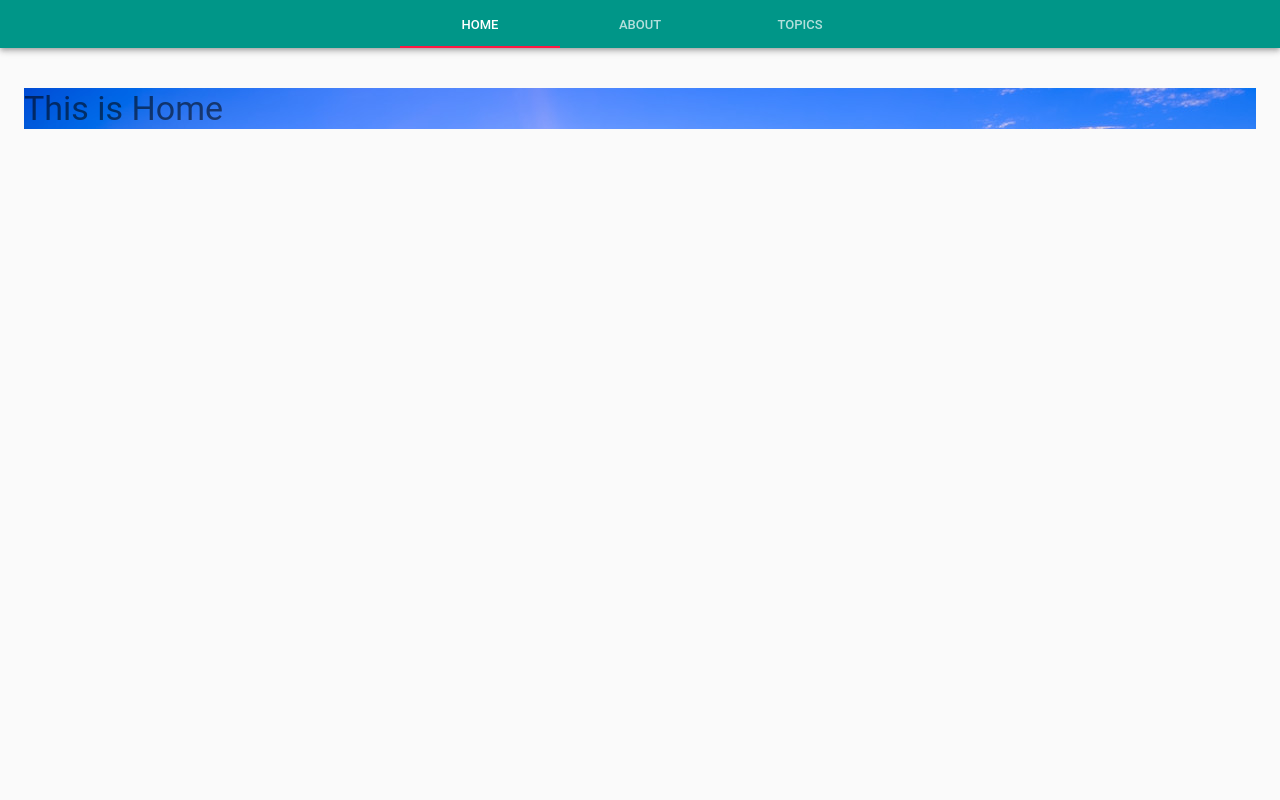
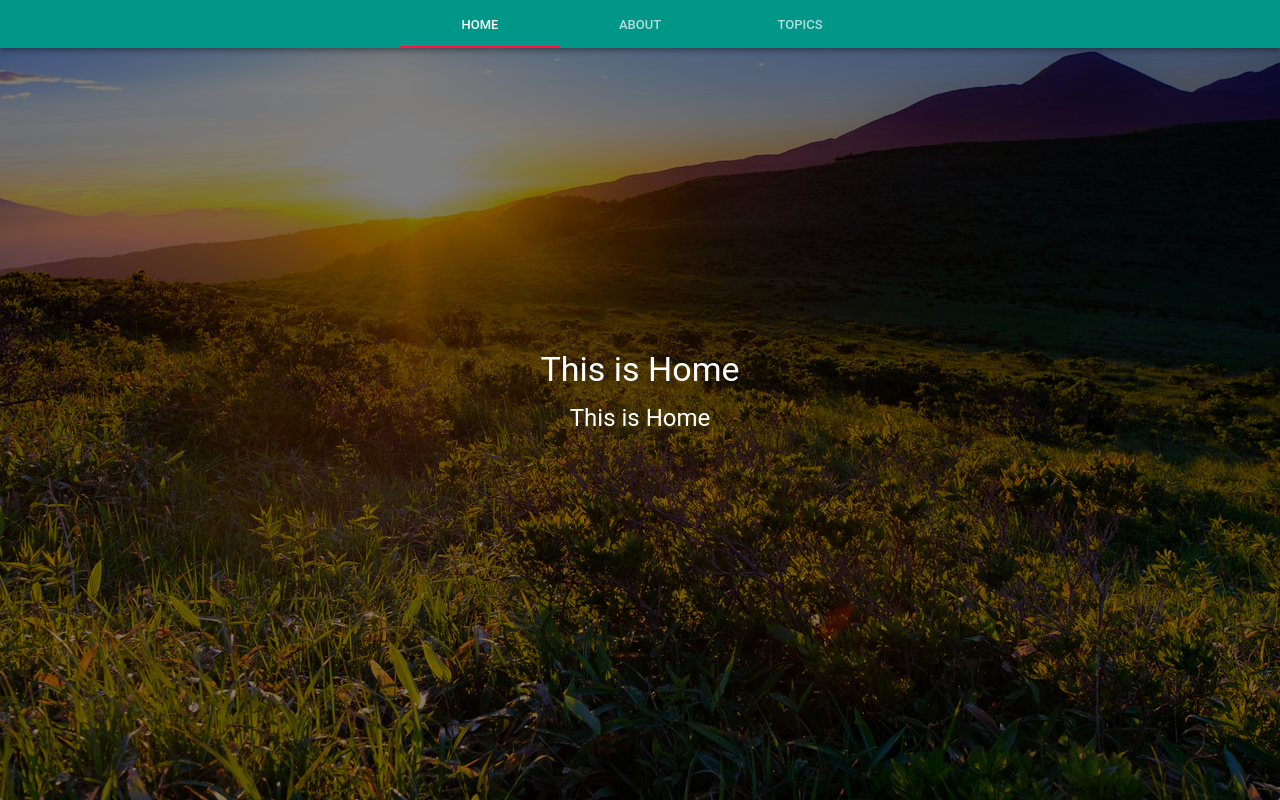
Before and after one commit to sasurau4/profile, a React app: page / in a window 1280 px wide. Built offline with nearby package versions, Linux system fonts and the light colour scheme.

Commit message:
add Home background and container

```diff
--- a/src/components/Home.tsx
+++ b/src/components/Home.tsx
@@ -1,3 +1,5 @@
+import Grid from '@material-ui/core/Grid';
+import Paper from '@material-ui/core/Paper';
 import {
   createStyles,
   Theme,
@@ -10,23 +12,46 @@ import Background from '../images/kirigamine-10_TP_V.jpg';
 
 const styles = (theme: Theme) =>
   createStyles({
-    appBarSpacer: theme.mixins.toolbar,
     backgroundContainer: {
       backgroundImage: `url(${Background})`,
+      backgroundPosition: 'center',
+      color: theme.palette.common.white,
+      height: '100vh',
+      justifyContent: 'center',
+      textAlign: 'center',
+    },
+    backgroundFilter: {
+      backgroundColor: 'rgba(0,0,0,0.5)',
+      height: '100vh',
     },
   });
 
 interface Props extends WithStyles<typeof styles> {}
 
 const Home = withStyles(styles)((props: Props) => (
-  <>
-    <div className={props.classes.appBarSpacer} />
-    <div className={props.classes.backgroundContainer}>
-      <Typography variant="display1" gutterBottom={true}>
-        This is Home
-      </Typography>
+  <Paper className={props.classes.backgroundContainer}>
+    <div className={props.classes.backgroundFilter}>
+      <Grid
+        container={true}
+        justify="center"
+        direction="column"
+        alignItems="center"
+        style={{ minHeight: '100vh' }}
+      >
+        <Typography
+          variant="display1"
+          align="center"
+          color="inherit"
+          gutterBottom={true}
+        >
+          This is Home
+        </Typography>
+        <Typography variant="headline" color="inherit" paragraph={true}>
+          This is Home
+        </Typography>
+      </Grid>
     </div>
-  </>
+  </Paper>
 ));
 
 export default Home;
--- a/src/components/Main.tsx
+++ b/src/components/Main.tsx
@@ -1,20 +1,14 @@
-import {
-  createStyles,
-  Theme,
-  withStyles,
-  WithStyles,
-} from '@material-ui/core/styles';
+import { createStyles, withStyles, WithStyles } from '@material-ui/core/styles';
 import * as React from 'react';
 import { Route, Switch } from 'react-router-dom';
 import { About, Home, Topics } from '../components';
 
-const styles = (theme: Theme) =>
+const styles = () =>
   createStyles({
     content: {
       flexGrow: 1,
       height: '100vh',
       overflow: 'auto',
-      padding: theme.spacing.unit * 3,
     },
   });
 
```
